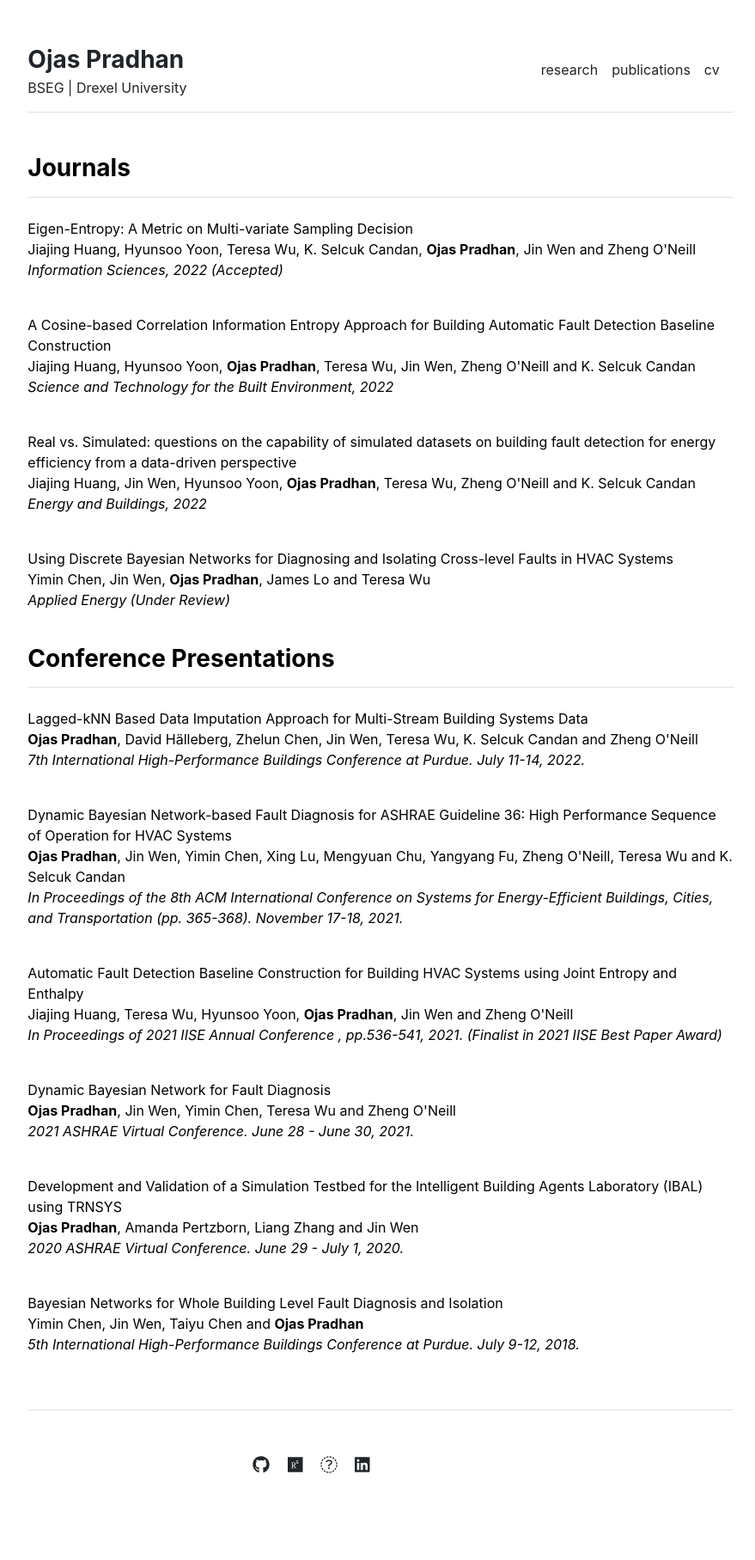
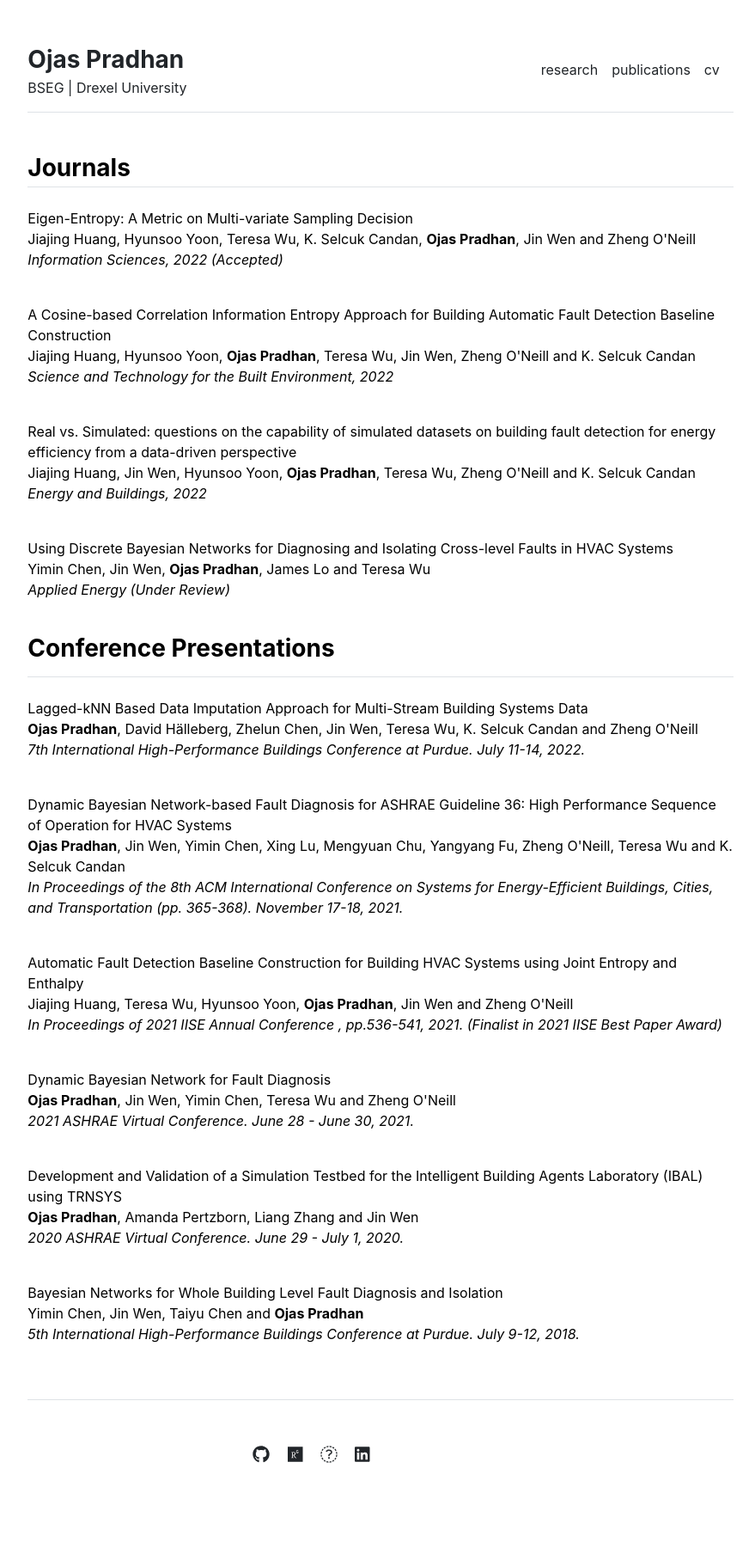
Before and after one commit to pradhanojas/pradhanojas.github.io, a Jekyll site: the page built from publications.md, in a window 1280 px wide. Shown: the whole page at 86% size, without its empty margins (197-1076 px from the left). Built offline with Jekyll 4.4.1, drawn with Linux system fonts in a browser that asks for light colours.

Commit message:
Update publications.html

```diff
--- a/_includes/publications.html
+++ b/_includes/publications.html
@@ -1,6 +1,6 @@
 <div class="row g-5 mb-5">
   <div>
-    <h3 class="fw-bold border-bottom pb-3 mb-0"> Journals </h3>
+    <h3 class="fw-bold border-bottom pb-1 mb-0"> Journals </h3>
     <br>
     <p>Eigen-Entropy: A Metric on Multi-variate Sampling Decision
     <br>Jiajing Huang, Hyunsoo Yoon, Teresa Wu, K. Selcuk Candan, <b>Ojas Pradhan</b>, Jin Wen and Zheng O'Neill
```
